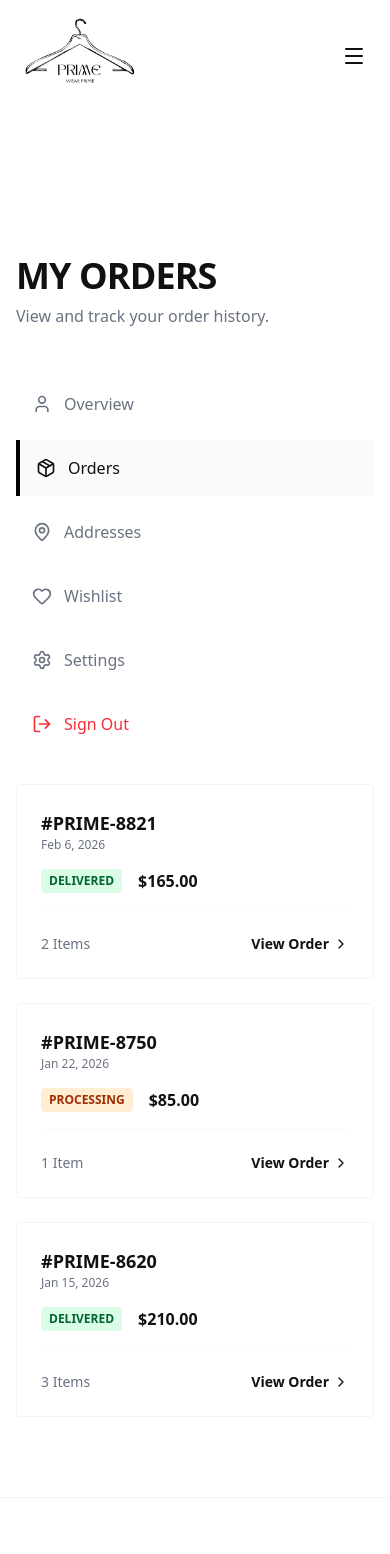
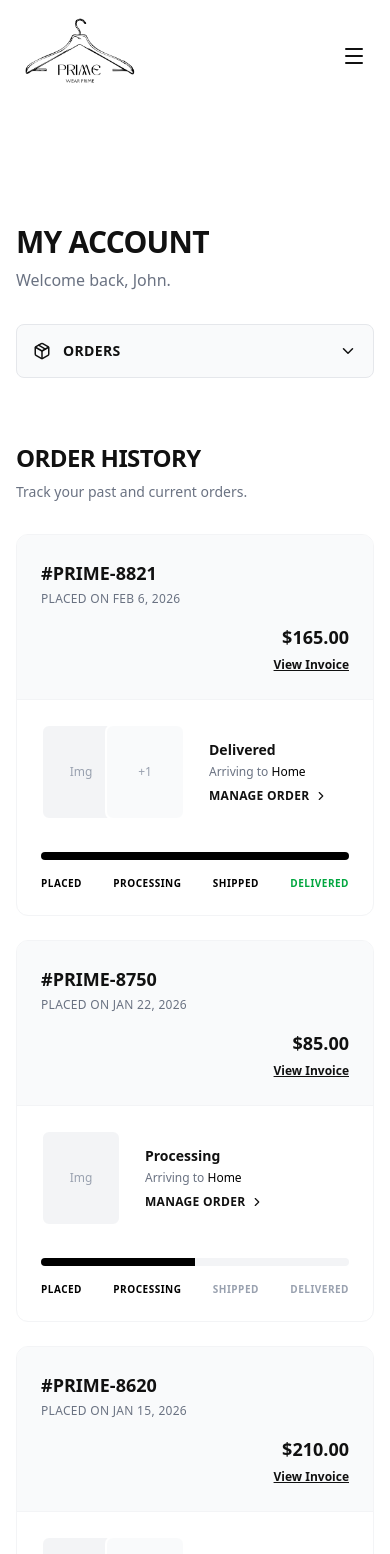
Before and after one commit to CodeCrafter19programmer/Prime-Store, a Next.js app: page /account/orders in a window 390 px wide. Shown: the top 1554 px of the page. Built offline with nearby package versions, Linux system fonts and the light colour scheme.

Commit message:
Refactor Account section: Shared Layout, Responsive Sidebar, UI Polish

```diff
--- /dev/null
+++ b/app/(store)/account/layout.tsx
@@ -0,0 +1,37 @@
+'use client';
+
+import AccountSidebar from '@/components/AccountSidebar';
+import { usePathname } from 'next/navigation';
+
+export default function AccountLayout({
+    children,
+}: {
+    children: React.ReactNode;
+}) {
+    // We can use pathname to determine showing a title if needed, but the pages have their own H1s.
+    // However, UIPolish.md says "Use a single Account Dashboard Layout".
+    // Usually the H1 "My Account" stays constant?
+    // The current pages have "My Account", "My Orders", "Account Settings".
+    // I will let the pages render their specific H1s, but manage the grid here.
+
+    return (
+        <div className="min-h-screen pt-24 pb-20 px-4 max-w-7xl mx-auto">
+            <div className="mb-8 md:mb-12">
+                <h1 className="text-3xl md:text-4xl font-bold uppercase tracking-tight mb-2">My Account</h1>
+                <p className="text-gray-500">Welcome back, John.</p>
+            </div>
+
+            <div className="grid grid-cols-1 lg:grid-cols-4 gap-8 lg:gap-12">
+                {/* Sidebar - Takes 1 column */}
+                <div className="lg:col-span-1">
+                    <AccountSidebar />
+                </div>
+
+                {/* Main Content - Takes 3 columns */}
+                <main className="lg:col-span-3">
+                    {children}
+                </main>
+            </div>
+        </div>
+    );
+}
--- a/app/(store)/account/orders/page.tsx
+++ b/app/(store)/account/orders/page.tsx
@@ -1,55 +1,93 @@
 'use client';
 
 import Link from 'next/link';
-import AccountSidebar from '@/components/AccountSidebar';
-import { Package, User, MapPin, Heart, LogOut, ChevronRight } from 'lucide-react';
+import { ChevronRight, Package, Truck, CheckCircle } from 'lucide-react';
 
 export default function Orders() {
     const orders = [
-        { id: '#PRIME-8821', date: 'Feb 6, 2026', status: 'Delivered', total: '$165.00', items: 2 },
-        { id: '#PRIME-8750', date: 'Jan 22, 2026', status: 'Processing', total: '$85.00', items: 1 },
-        { id: '#PRIME-8620', date: 'Jan 15, 2026', status: 'Delivered', total: '$210.00', items: 3 },
+        { id: '#PRIME-8821', date: 'Feb 6, 2026', status: 'Delivered', total: '$165.00', items: 2, image: '/product-1.jpg' },
+        { id: '#PRIME-8750', date: 'Jan 22, 2026', status: 'Processing', total: '$85.00', items: 1, image: '/product-2.jpg' },
+        { id: '#PRIME-8620', date: 'Jan 15, 2026', status: 'Delivered', total: '$210.00', items: 3, image: '/product-3.jpg' },
     ];
 
+    const getStatusStep = (status: string) => {
+        if (status === 'Delivered') return 4;
+        if (status === 'Shipped') return 3;
+        if (status === 'Processing') return 2;
+        return 1;
+    };
+
     return (
-        <div className="min-h-screen pt-32 pb-20 px-4 max-w-7xl mx-auto">
-            <h1 className="text-4xl font-bold uppercase tracking-tight mb-2">My Orders</h1>
-            <p className="text-gray-500 mb-12">View and track your order history.</p>
+        <div className="space-y-8 animate-in fade-in slide-in-from-bottom-4 duration-500">
+            <div>
+                <h2 className="text-2xl font-bold uppercase tracking-tight mb-2">Order History</h2>
+                <p className="text-gray-500 text-sm">Track your past and current orders.</p>
+            </div>
 
-            <div className="grid grid-cols-1 md:grid-cols-3 gap-8">
-                {/* Sidebar / Menu */}
-                {/* Sidebar / Menu */}
-                <AccountSidebar />
+            <div className="space-y-6">
+                {orders.map((order) => {
+                    const currentStep = getStatusStep(order.status);
 
-                {/* Main Content: Orders List */}
-                <div className="md:col-span-2 space-y-6">
-                    {orders.map((order) => (
-                        <div key={order.id} className="border border-gray-100 dark:border-gray-800 p-6 rounded-sm hover:shadow-sm transition-shadow">
-                            <div className="flex flex-col sm:flex-row justify-between sm:items-center gap-4 mb-6 border-b border-gray-50 dark:border-gray-900 pb-4">
+                    return (
+                        <div key={order.id} className="border border-gray-100 dark:border-gray-800 rounded-xl overflow-hidden hover:border-gray-300 dark:hover:border-gray-700 transition-all bg-white dark:bg-black/50">
+                            {/* Header */}
+                            <div className="bg-gray-50 dark:bg-gray-900/50 p-6 flex flex-col sm:flex-row justify-between sm:items-center gap-4 border-b border-gray-100 dark:border-gray-800">
                                 <div>
-                                    <h3 className="font-bold text-lg">{order.id}</h3>
-                                    <p className="text-xs text-gray-500">{order.date}</p>
+                                    <h3 className="font-bold text-lg mb-1">{order.id}</h3>
+                                    <p className="text-xs text-gray-500 uppercase tracking-wide">Placed on {order.date}</p>
                                 </div>
-                                <div className="flex items-center gap-4">
-                                    <span className={`text-xs px-2 py-1 font-bold uppercase rounded-sm ${order.status === 'Delivered' ? 'bg-green-100 text-green-800' : 'bg-orange-100 text-orange-800'
-                                        }`}>
-                                        {order.status}
-                                    </span>
-                                    <span className="font-bold">{order.total}</span>
+                                <div className="text-right">
+                                    <p className="font-bold text-lg">{order.total}</p>
+                                    <Link href={`/account/orders/${encodeURIComponent(order.id)}`} className="text-xs font-bold underline hover:text-gray-600 transition-colors">
+                                        View Invoice
+                                    </Link>
                                 </div>
                             </div>
 
-                            <div className="flex justify-between items-center">
-                                <div className="text-sm text-gray-500">
-                                    {order.items} {order.items === 1 ? 'Item' : 'Items'}
+                            <div className="p-6 md:p-8">
+                                <div className="flex flex-col lg:flex-row gap-8 lg:items-center">
+
+                                    {/* Thumbnails & Info */}
+                                    <div className="flex-1 flex gap-6">
+                                        <div className="flex -space-x-4">
+                                            <div className="w-20 h-24 bg-gray-100 dark:bg-gray-800 rounded-lg border-2 border-white dark:border-black flex items-center justify-center text-xs text-gray-400 font-medium">Img</div>
+                                            {order.items > 1 && (
+                                                <div className="w-20 h-24 bg-gray-50 dark:bg-gray-700 rounded-lg border-2 border-white dark:border-black flex items-center justify-center text-xs text-gray-400 font-medium">
+                                                    +{order.items - 1}
+                                                </div>
+                                            )}
+                                        </div>
+                                        <div className="flex flex-col justify-center">
+                                            <p className="text-sm font-bold mb-1">{order.status}</p>
+                                            <p className="text-xs text-gray-500 mb-2">Arriving to <span className="text-black dark:text-white font-medium">Home</span></p>
+                                            <Link href={`/account/orders/${encodeURIComponent(order.id)}`} className="text-xs font-bold uppercase tracking-wide flex items-center gap-1 hover:underline">
+                                                Manage Order <ChevronRight size={14} />
+                                            </Link>
+                                        </div>
+                                    </div>
+
+                                    {/* Progress Bar */}
+                                    <div className="flex-1 min-w-[300px]">
+                                        <div className="relative">
+                                            <div className="overflow-hidden h-2 mb-4 text-xs flex rounded bg-gray-100 dark:bg-gray-800">
+                                                <div
+                                                    style={{ width: `${(currentStep / 4) * 100}%` }}
+                                                    className="shadow-none flex flex-col text-center whitespace-nowrap text-white justify-center bg-black dark:bg-white transition-all duration-1000"
+                                                ></div>
+                                            </div>
+                                            <div className="flex justify-between text-[10px] font-bold uppercase tracking-wider text-gray-400">
+                                                <span className={currentStep >= 1 ? "text-black dark:text-white" : ""}>Placed</span>
+                                                <span className={currentStep >= 2 ? "text-black dark:text-white" : ""}>Processing</span>
+                                                <span className={currentStep >= 3 ? "text-black dark:text-white" : ""}>Shipped</span>
+                                                <span className={currentStep >= 4 ? "text-green-600 dark:text-green-400" : ""}>Delivered</span>
+                                            </div>
+                                        </div>
+                                    </div>
                                 </div>
-                                <Link href={`/account/orders/${encodeURIComponent(order.id)}`} className="text-sm font-bold flex items-center gap-1 hover:underline">
-                                    View Order <ChevronRight size={16} />
-                                </Link>
                             </div>
                         </div>
-                    ))}
-                </div>
+                    );
+                })}
             </div>
         </div>
     )
--- a/app/(store)/account/page.tsx
+++ b/app/(store)/account/page.tsx
@@ -1,64 +1,65 @@
 'use client';
 
 import Link from 'next/link';
-import AccountSidebar from '@/components/AccountSidebar';
-// LogOut, Heart, MapPin, User are likely not used now, but checking if Package is used.
-// Looking at previous content of page.tsx lines 32-65, icons are NOT used in the main content part shown.
-// So I can probably remove them. But to be safe and avoid "unused var" errors if I'm wrong about hidden code, I'll keep them or just ignore unused for now.
-// Actually, I'll just keep the imports as is but add AccountSidebar to avoid breaking if I missed a usage.
-import { useRouter } from 'next/navigation';
-import { Package, User, MapPin, Heart, LogOut } from 'lucide-react';
+import { Package, Clock, ChevronRight, Truck } from 'lucide-react';
 
 export default function Account() {
-    const router = useRouter();
+    return (
+        <div className="space-y-12 animate-in fade-in duration-500">
+            {/* Stats Grid */}
+            <div className="grid grid-cols-1 sm:grid-cols-2 gap-6">
+                <div className="border border-gray-100 dark:border-gray-800 p-8 rounded-xl bg-gray-50/50 dark:bg-gray-900/20 hover:border-black dark:hover:border-white transition-colors group">
+                    <div className="flex items-start justify-between mb-4">
+                        <h3 className="font-bold text-sm uppercase tracking-wider text-gray-500 group-hover:text-black dark:group-hover:text-white transition-colors">Total Orders</h3>
+                        <Package className="text-gray-400 group-hover:text-black dark:group-hover:text-white transition-colors" size={24} strokeWidth={1.5} />
+                    </div>
+                    <p className="text-5xl font-bold tracking-tighter">12</p>
+                </div>
 
-    const handleSignOut = () => {
-        // In a real app, clear auth tokens/session here
-        router.push('/');
-    };
+                <div className="border border-gray-100 dark:border-gray-800 p-8 rounded-xl bg-orange-50/50 dark:bg-orange-900/10 hover:border-orange-500 transition-colors group">
+                    <div className="flex items-start justify-between mb-4">
+                        <h3 className="font-bold text-sm uppercase tracking-wider text-orange-600/70 group-hover:text-orange-600 transition-colors">Pending</h3>
+                        <Clock className="text-orange-300 group-hover:text-orange-500 transition-colors" size={24} strokeWidth={1.5} />
+                    </div>
+                    <p className="text-5xl font-bold tracking-tighter text-orange-600">2</p>
+                </div>
+            </div>
 
-    return (
-        <div className="min-h-screen pt-24 pb-20 px-4 max-w-7xl mx-auto">
-            <h1 className="text-4xl font-bold uppercase tracking-tight mb-2">My Account</h1>
-            <p className="text-gray-500 mb-12">Welcome back, John.</p>
+            {/* Recent Order Preview */}
+            <div>
+                <div className="flex items-center justify-between mb-6">
+                    <h2 className="text-xl font-bold uppercase tracking-wide">Recent Order</h2>
+                    <Link href="/account/orders" className="text-sm font-bold text-gray-500 hover:text-black dark:hover:text-white flex items-center gap-1 transition-colors">
+                        View All Orders <ChevronRight size={16} />
+                    </Link>
+                </div>
 
-            <div className="grid grid-cols-1 md:grid-cols-3 gap-8">
-                {/* Sidebar / Menu */}
-                {/* Sidebar / Menu */}
-                <AccountSidebar />
-
-                {/* Main Content: Overview */}
-                <div className="md:col-span-2 space-y-8">
-                    <div className="grid grid-cols-1 sm:grid-cols-2 gap-6">
-                        <div className="border border-gray-100 dark:border-gray-800 p-8 rounded-sm">
-                            <h3 className="font-bold text-lg uppercase tracking-wide mb-4">Total Orders</h3>
-                            <p className="text-4xl font-bold">12</p>
+                <div className="border border-gray-100 dark:border-gray-800 p-6 sm:p-8 rounded-xl shadow-sm hover:shadow-md transition-all">
+                    <div className="flex flex-col md:flex-row justify-between items-start md:items-center border-b border-gray-100 dark:border-gray-800 pb-6 mb-6 gap-4">
+                        <div>
+                            <div className="flex items-center gap-3 mb-1">
+                                <h3 className="font-bold text-lg">Order #PRIME-8821</h3>
+                                <span className="bg-green-100 dark:bg-green-900/30 text-green-800 dark:text-green-400 text-xs px-2.5 py-1 font-bold uppercase rounded-full flex items-center gap-1">
+                                    <Truck size={12} /> Delivered
+                                </span>
+                            </div>
+                            <p className="text-sm text-gray-500">Placed on Feb 6, 2026</p>
                         </div>
-                        <div className="border border-gray-100 dark:border-gray-800 p-8 rounded-sm">
-                            <h3 className="font-bold text-lg uppercase tracking-wide mb-4">Pending</h3>
-                            <p className="text-4xl font-bold text-orange-500">2</p>
+                        <div className="text-right">
+                            <p className="font-bold text-lg">$165.00</p>
+                            <p className="text-xs text-gray-500">2 Items</p>
                         </div>
                     </div>
 
-                    {/* Recent Order Preview */}
-                    <div>
-                        <h2 className="text-xl font-bold uppercase tracking-wide mb-6">Recent Order</h2>
-                        <div className="border border-gray-100 dark:border-gray-800 p-6 rounded-sm">
-                            <div className="flex justify-between items-start border-b border-gray-100 dark:border-gray-800 pb-4 mb-4">
-                                <div>
-                                    <p className="font-bold text-sm">#PRIME-8821</p>
-                                    <p className="text-xs text-gray-500">Placed on Feb 6, 2026</p>
-                                </div>
-                                <span className="bg-green-100 text-green-800 text-xs px-2 py-1 font-bold uppercase rounded-sm">Delivered</span>
-                            </div>
-                            <div className="flex gap-4 mb-4">
-                                <div className="w-16 h-20 bg-gray-200 dark:bg-gray-800 rounded-sm" />
-                                <div className="w-16 h-20 bg-gray-200 dark:bg-gray-800 rounded-sm" />
-                            </div>
-                            <div className="text-right">
-                                <Link href="/account/orders" className="text-sm font-bold text-black dark:text-white underline">View Details</Link>
-                            </div>
+                    <div className="flex items-center justify-between">
+                        <div className="flex -space-x-4">
+                            <div className="w-16 h-20 bg-gray-100 dark:bg-gray-800 rounded-lg shadow-sm border-2 border-white dark:border-black flex items-center justify-center text-xs text-gray-400">Img 1</div>
+                            <div className="w-16 h-20 bg-gray-100 dark:bg-gray-800 rounded-lg shadow-sm border-2 border-white dark:border-black flex items-center justify-center text-xs text-gray-400">Img 2</div>
                         </div>
+
+                        <Link href="/account/orders" className="bg-black dark:bg-white text-white dark:text-black px-6 py-3 rounded-lg text-sm font-bold uppercase tracking-wide hover:opacity-80 transition-opacity">
+                            View Details
+                        </Link>
                     </div>
                 </div>
             </div>
--- a/components/AccountSidebar.tsx
+++ b/components/AccountSidebar.tsx
@@ -1,14 +1,16 @@
 'use client';
 
 import Link from 'next/link';
-import { Package, User, MapPin, Heart, LogOut, Settings } from 'lucide-react';
+import { Package, User, MapPin, Heart, LogOut, Settings, ChevronDown, ChevronUp } from 'lucide-react';
 import { usePathname, useRouter } from 'next/navigation';
 import { useAuth } from '@/context/AuthContext';
+import { useState } from 'react';
 
 export default function AccountSidebar() {
     const pathname = usePathname();
     const router = useRouter();
     const { logout } = useAuth();
+    const [isMobileOpen, setIsMobileOpen] = useState(false);
 
     const handleSignOut = () => {
         logout(); // Clear session
@@ -23,30 +25,54 @@ export default function AccountSidebar() {
         { name: 'Settings', href: '/account/settings', icon: Settings },
     ];
 
+    // Find active item, fallback for unknown routes inside account
+    const activeItem = navItems.find(item => item.href === pathname) || { name: 'Menu', icon: User };
+
     return (
-        <div className="space-y-2">
+        <div className="w-full mb-8 lg:mb-0 bg-white dark:bg-black">
+            {/* Mobile Dropdown Trigger */}
+            <div className="lg:hidden mb-4">
+                <button
+                    onClick={() => setIsMobileOpen(!isMobileOpen)}
+                    className="w-full flex items-center justify-between p-4 bg-gray-50 dark:bg-gray-900 border border-gray-200 dark:border-gray-800 rounded-lg"
+                >
+                    <span className="flex items-center gap-3 font-bold uppercase text-sm tracking-wide">
+                        {activeItem.icon && <activeItem.icon size={18} />} {activeItem.name}
+                    </span>
+                    {isMobileOpen ? <ChevronUp size={18} /> : <ChevronDown size={18} />}
+                </button>
+            </div>
+
+            {/* Navigation List */}
+            <div className={`space-y-2 ${isMobileOpen ? 'block' : 'hidden lg:block'}`}>
+                <div className="lg:sticky lg:top-32">
                     {navItems.map((item) => {
                         const isActive = pathname === item.href;
                         return (
                             <Link
                                 key={item.name}
                                 href={item.href}
-                        className={`flex items-center gap-3 p-4 transition-colors font-medium ${isActive
-                            ? 'bg-gray-50 dark:bg-gray-900 border-l-4 border-black dark:border-white'
-                            : 'hover:bg-gray-50 dark:hover:bg-gray-900 text-gray-500 hover:text-black dark:hover:text-white'
+                                onClick={() => setIsMobileOpen(false)}
+                                className={`flex items-center gap-3 p-4 transition-all rounded-lg text-sm uppercase tracking-wider ${isActive
+                                    ? 'bg-black text-white dark:bg-white dark:text-black font-bold shadow-lg transform scale-[1.02]'
+                                    : 'hover:bg-gray-50 dark:hover:bg-gray-900 text-gray-500 hover:text-black dark:text-gray-400 dark:hover:text-white font-medium'
                                     }`}
                             >
-                        <item.icon size={20} /> {item.name}
+                                <item.icon size={20} strokeWidth={isActive ? 2.5 : 2} /> {item.name}
                             </Link>
                         );
                     })}
 
+                    <div className="my-2 border-t border-gray-100 dark:border-gray-800 lg:my-4"></div>
+
                     <button
                         onClick={handleSignOut}
-                className="w-full flex items-center gap-3 p-4 hover:bg-gray-50 dark:hover:bg-gray-900 transition-colors text-red-500 text-left"
+                        className="w-full flex items-center gap-3 p-4 hover:bg-red-50 dark:hover:bg-red-900/20 transition-colors text-red-500 text-left rounded-lg text-sm uppercase tracking-wider font-bold"
                     >
-                <LogOut size={20} /> Sign Out
+                        <LogOut size={20} strokeWidth={2} /> Sign Out
                     </button>
+                </div>
+            </div>
         </div>
     );
 }
```
Also changed, not shown: app/(store)/account/settings/page.tsx (+45 -44 lines). Lines whose indentation alone changed are shown as unchanged.
